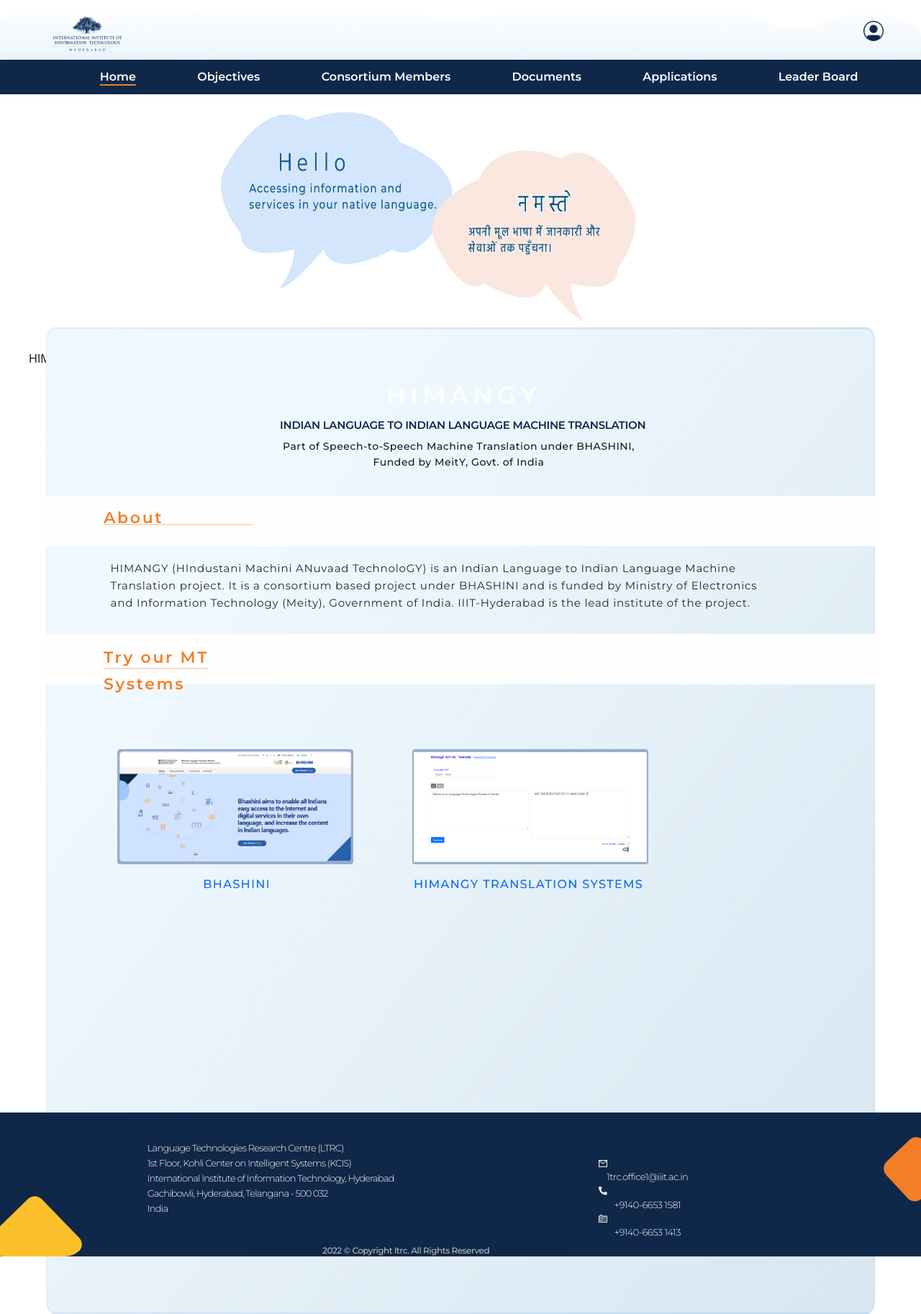
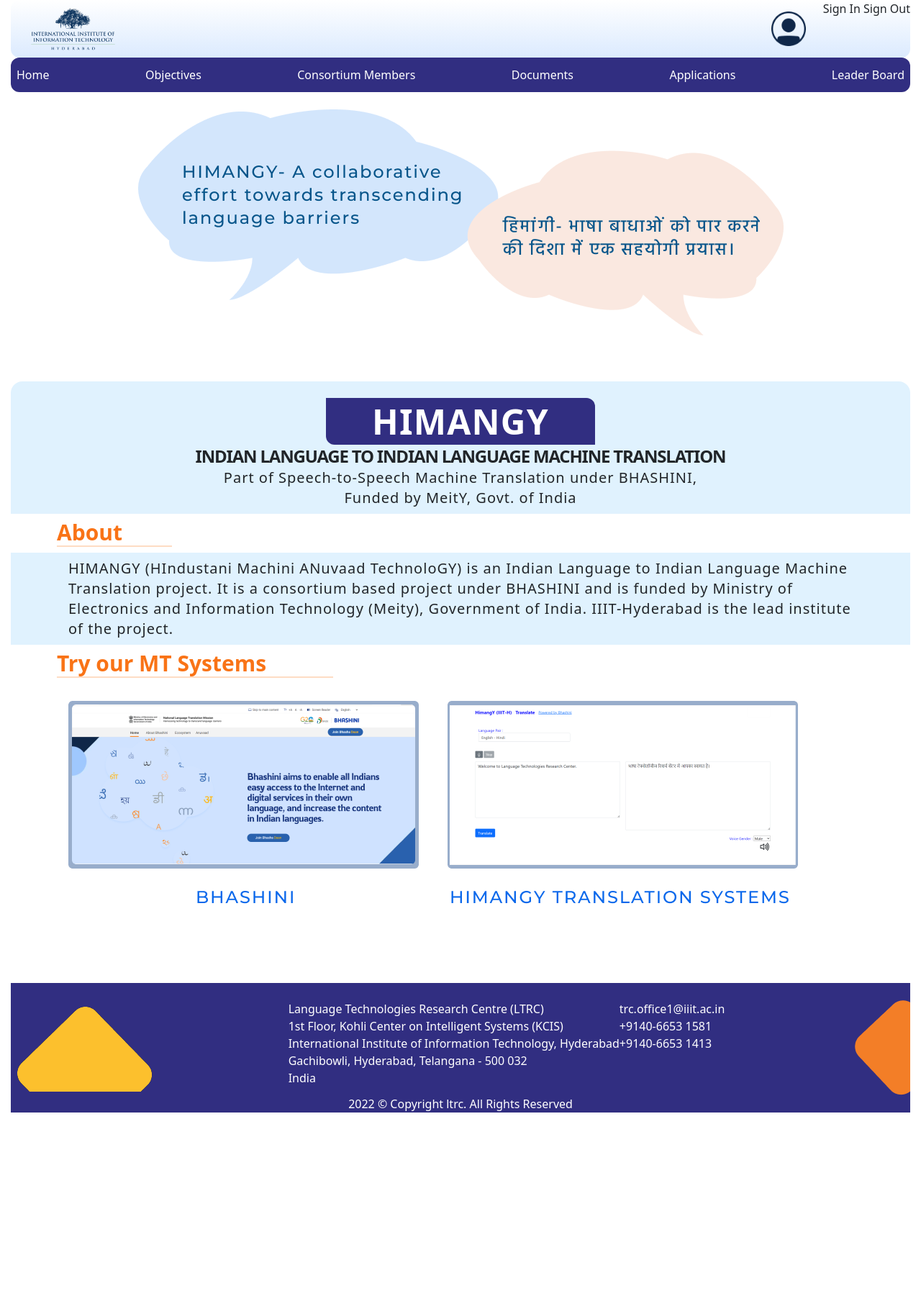
Before and after one commit to IIITH-Product-Labs/leaderboard, a Flask app: page / in a window 1280 px wide. Shown: the whole page at 72% size. After the commit the page ends 1546 px from the top, so only its background shows below. Run offline with Flask 2, Linux system fonts and the light colour scheme; some libraries are stand-ins or nearby versions.

Commit message:
homepage

```diff
--- a/templates/about.html
+++ b/templates/about.html
@@ -9,83 +9,102 @@
     <script src="https://cdn.jsdelivr.net/npm/bootstrap@4.6.1/dist/js/bootstrap.bundle.min.js"></script>
     <script src="https://cdn.tailwindcss.com"></script>
     <link href="https://fonts.googleapis.com/css?family=Montserrat:100,100i,200,200i,300,300i,400,500,600" rel="stylesheet">
-    <link rel="stylesheet" href="{{url_for('static',filename='styles.css')}}">
+    <!-- <link rel="stylesheet" href="{{url_for('static',filename='styles.css')}}"> -->
     <meta name="viewport" content="width=device-width, initial-scale=1.0">
   </head>
   <body>
-    <div class="overlap1">
-      <img class="iiit-new1-1" src="{{url_for('static',filename='iiit-new1 1.png')}}"  />
-      <div class="m1">
-        <img class="logouticon" id="imagebutton" src="{{url_for('static',filename='logout icon.png')}}" />
-        <div class="m2" id="imagecontent">
+    <div class="max-w-7xl container w-full sm:mx-auto font-sans font-family-Montserrat ">
+      <div class="flex justify-between bg-gradient-to-t from-blue-100 w-full rounded-xl">
+        <div class="">
+          <img class="opacity-100 px-6 py-2 h-20" src="{{url_for('static',filename='iiit-new1 1.png')}}"  /> </div>
+        <div class="flex">
+          <img class="object-contain h-12 my-auto px-6" id="imagebutton" src="{{url_for('static',filename='logout icon.png')}}" />
+          <div class="" id="imagecontent">
             <a href="{{ url_for('signin') }}" class="dropdown-c1"><span>Sign In</span></a>
             <a href="{{ url_for('signout') }}" class="dropdown-c1"><span>Sign Out</span></a>
           </div>
         </div>
       </div>
-    <div class="scrollmenu">
-      <a href="{{ url_for('about') }}" class="active">Home</a>
-      <a href="{{ url_for('objective') }}" >Objectives</a>
-      <a href="{{ url_for('consortium') }}" >Consortium Members</a>
-      <a href="{{ url_for('documents') }}">Documents</a>
-      <a target="_self" href="https://himgangycanvas.iiithcanvas.com/">Applications</a>
-      <a href="{{ url_for('userleaderboard') }}">Leader Board</a>
+      <!-- navbar  -->
+      <div class="bg-indigo-900 text-white justify-between flex h-12  rounded-xl">
+        <a  href="{{ url_for('about') }}" class="mx-2 my-auto">Home</a>
+        <a href="{{ url_for('objective') }}" class="mx-2 my-auto">Objectives</a>
+        <a href="{{ url_for('consortium') }}" class="mx-2 my-auto">Consortium Members</a>
+        <a href="{{ url_for('documents') }}"class="mx-2 my-auto">Documents</a>
+        <a target="_self" href="https://himgangycanvas.iiithcanvas.com/" class="mx-2 my-auto">Applications</a>
+        <a href="{{ url_for('userleaderboard') }}" class="mx-2 my-auto"> Leader Board</a>
       </div>
-    <div class="overlap2">
-      <img class="clouds" src="{{url_for('static',filename='clouds.png')}}" />
-      <div class="rec">
-        <img class="rectangle" src="{{url_for('static',filename='Rectangle 1741.png')}}"/>
-        <div class="bg:black z-50 ">
+      <!-- Hero  -->
 
-          <h1 class=" p-10 text-bold ">HIMANGY</h1>
+
+        <img class="bg-contain mx-auto  p-4 lg:p-10" src="{{url_for('static',filename='Cloud_new.png')}}" />
+      <div class="sm:mx-8 mx-0 my-10">
+        <div class=" bg-sky-100  rounded-t-2xl  ">
+
+          <div class=" w-full text-center pt-8">
+            <text class="  px-16  text-bold font-bold text-white text-2xl sm:text-5xl bg-indigo-900 tracking-wide	 rounded-tr-xl rounded-bl-xl">HIMANGY</text>
           </div>
-        <h1 class="title-himangy ">HIMANGY</h1>
-        <div class="indian">INDIAN LANGUAGE TO INDIAN LANGUAGE MACHINE TRANSLATION</div>
-        <div class="part">
+
+          <div class=" w-full text-center pt-2  ">
+            <text class="text-2xl font-semibold tracking-tighter	 ">
+              INDIAN LANGUAGE TO INDIAN LANGUAGE MACHINE TRANSLATION </text>
+          </div>
+          <div class="text-center spt-6   pb-2">
+            <text class="text-xl font-normal  tracking-wider"  >
             <span >Part of Speech-to-Speech Machine Translation under BHASHINI, </span >
             <br>
             <span >Funded by MeitY, Govt. of India</span>
+          </text>
           </div>
-        <div class="about-container">
-          <div class="about-overlap">
-            <div class="heading-about">
-              <span >About</span>
+
+          <div class=" ">
+            <div class="">
+              <div class="bg-white w-full  py-2">
+                <div class="text-3xl ml-16 text-orange-500 font font-semibold w-40 border-orange-500 border-b-2 border-opacity-25" >About           </div>
               </div>
-            <div class="abt-underline"></div>
+
             </div>
           </div>
-        <div class="himangy">
-          <span>HIMANGY (HIndustani Machini ANuvaad TechnoloGY) is an Indian Language to Indian Language Machine Translation project. It is a consortium based project under BHASHINI and is funded by Ministry of Electronics and Information Technology (Meity), Government of India. IIIT-Hyderabad is the lead institute of the project.</span>
-        </div>
-        <div class="obj-container">
-          <div class="obj-overlap">
-            <div class="heading-objective">
-              <span >Try our MT Systems</span>
-            </div>
-            <div class="obj-underline"></div>
+          <div class="mx-20 text-xl font-normal   tracking-wider  py-2">
+            <text class="">HIMANGY (HIndustani Machini ANuvaad TechnoloGY) is an Indian Language to Indian Language Machine Translation project. It is a consortium based project under BHASHINI and is funded by Ministry of Electronics and Information Technology (Meity), Government of India. IIIT-Hyderabad is the lead institute of the project.</text>
           </div>
         </div>
-        <div class="to-build">
+            <div class="">
+              <div class="bg-white w- py-2">
+                <div class="text-3xl ml-16 text-orange-500 font font-semibold w-96 border-orange-500 border-b-2 border-opacity-25" >Try our MT Systems
+                </div>
+              </div>
+            </div>
+          <div class="flex flex-col sm:flex-row pt-4 p-10">
             <a href="https://bhashini.gov.in/en/">
-            <img class="bhashini_img" src="{{url_for('static',filename='u_i_1.png')}}"/>
+              <img class="pl-10 " src="{{url_for('static',filename='u_i_1.png')}}"/>
             </a>
             <a href="https://ssmt.iiit.ac.in/translate">
-            <img class="bhashini_img1" src="{{url_for('static',filename='u_i_2.png')}}"/>
-            <div class="tool">
-              <span class="tooltip-text">On going research work</span>
+              <img class="pl-10 " src="{{url_for('static',filename='u_i_2.png')}}"/>
+              <div class=" invisible hover:visible">
+                <text class=" ">On going research work</text>
               </div>
             </a>
           </div>
 
       </div>
+
+        <div class="footer text-white bg-indigo-900 pt-4">
+        <div class="flex   justify-between">
+          <div class="  justify-self-bottom"><img class=" b-0" src="{{url_for('static',filename='Rectangle 2.png')}}"/> </div>
+
+
+            <div class="flex justify-between ">
+              <div class="">Language Technologies Research Centre (LTRC)<br>1st Floor, Kohli Center on Intelligent Systems (KCIS)<br> International Institute of Information Technology, Hyderabad <br>Gachibowli, Hyderabad, Telangana - 500 032<br> India</div>
+              <div class="">trc.office1@iiit.ac.in <br>+9140-6653 1581<br> +9140-6653 1413</div>
             </div>
-    <div class="foo">
-      <div class="overlap-footer">
-        <div class="lang">Language Technologies Research Centre (LTRC)<br>1st Floor, Kohli Center on Intelligent Systems (KCIS)<br> International Institute of Information Technology, Hyderabad <br>Gachibowli, Hyderabad, Telangana - 500 032<br> India</div>
-        <div class="contact">&nbsp;&nbsp;&nbsp;&nbsp;&nbsp;&nbsp;&nbsp;&nbsp;<img class="m" src="{{url_for('static',filename='msg-icon.png')}}">&nbsp;&nbsp;&nbsp;&nbsp;1trc.office1@iiit.ac.in <br><img class="m" src="{{url_for('static',filename='call-icon.png')}}">&nbsp;&nbsp;&nbsp;&nbsp;+9140-6653 1581<br><img class="m" src="{{url_for('static',filename='tele-icon.png')}}">&nbsp;&nbsp;&nbsp;&nbsp;+9140-6653 1413</div>
-        <div class="copyright">2022 © Copyright ltrc. All Rights Reserved</div>
-        <img class="yellow-rectangle" src="{{url_for('static',filename='Rectangle 2.png')}}"/>
-        <img class="orange-rectangle" src="{{url_for('static',filename='Rectangle 1780.png')}}"/>
+            <div class=" justify-self-bottom"><img class="" src="{{url_for('static',filename='Rectangle 1780.png')}}"/> </div>
+
+
+
+
+        </div>
+        <div class="flex-none text-center "> 2022 © Copyright ltrc. All Rights Reserved</div>
       </div>
     </div>
     <script>
```
Also changed, not shown: static/Blue_BG.png (added), static/Cloud_new.png (added). Lines whose indentation alone changed are shown as unchanged.
